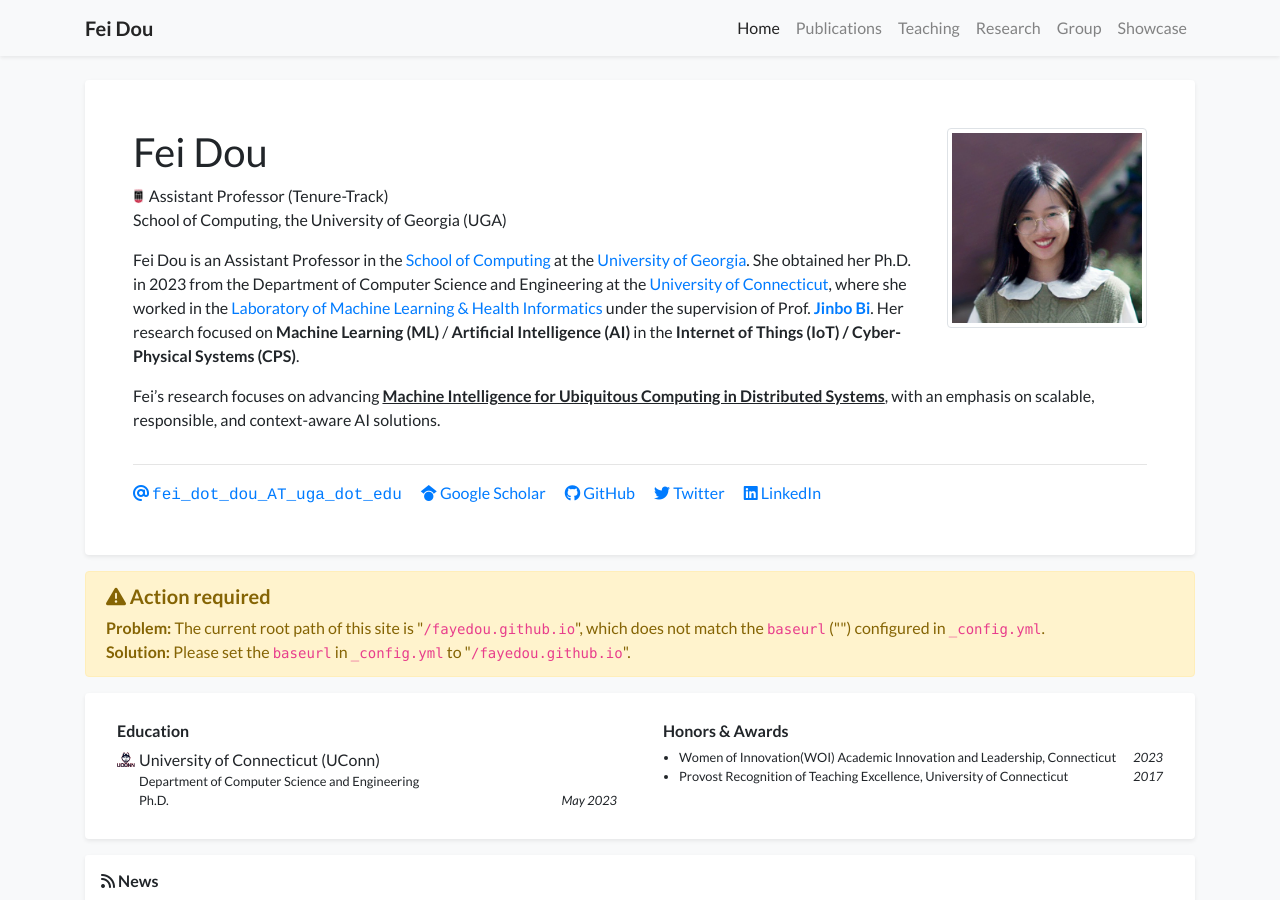
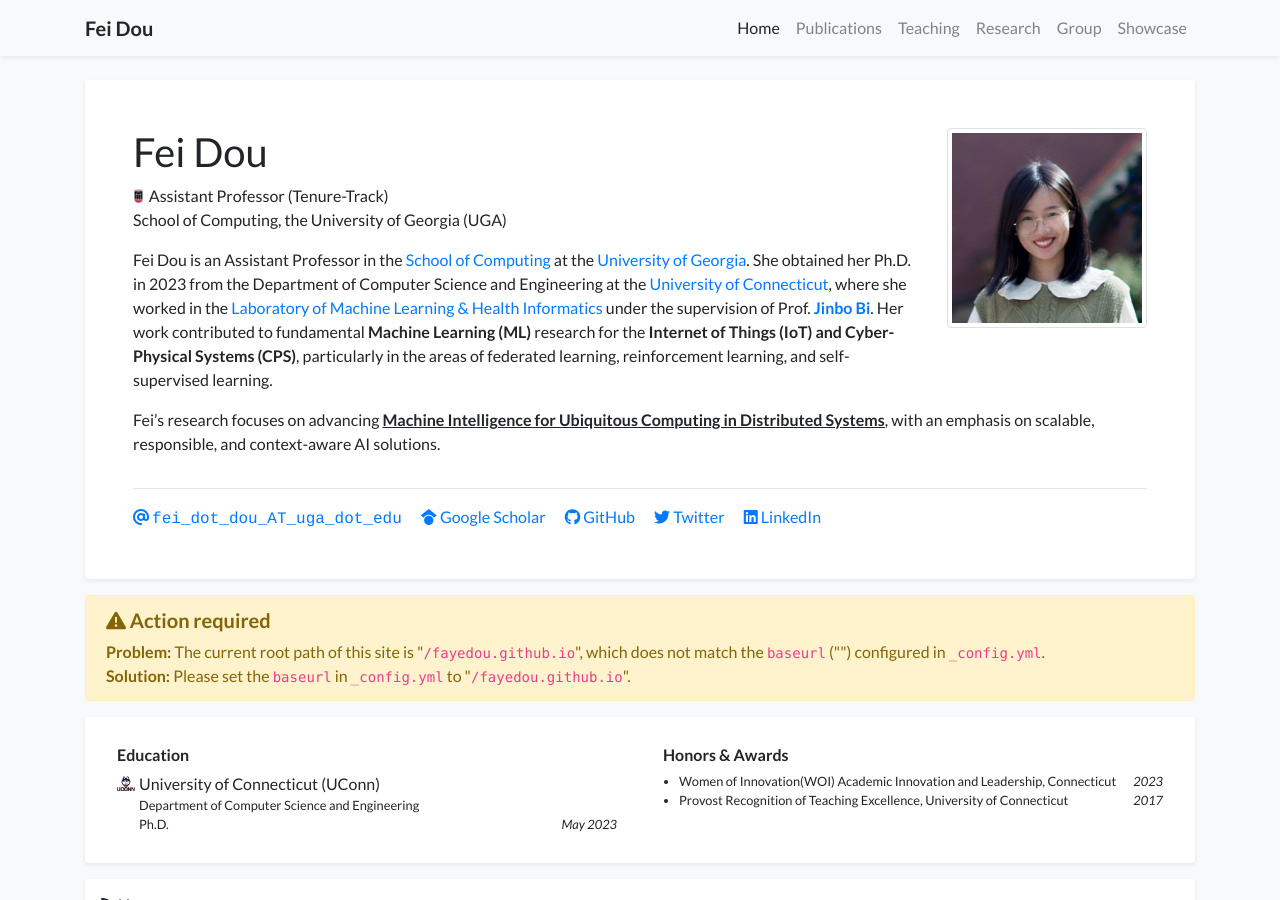
Before and after one commit to FayeDou/fayedou.github.io, a Jekyll site: the page built from index.html, in a window 1280 px wide and 900 px high. Built offline with Jekyll 4.4.1, drawn with Linux system fonts in a browser that asks for light colours; nearby versions of some CDN libraries; a style sheet for code colours, icons or effects is not loaded.

Commit message:
Update profile.yml

```diff
--- a/_data/profile.yml
+++ b/_data/profile.yml
@@ -22,8 +22,8 @@ linkedin: fei-dou-22300390/
 short_bio_text_justify: false
 short_bio: >-
   <p>Fei Dou is an Assistant Professor in the <a href="https://cs.uga.edu/">School of Computing</a> at the <a href="https://uga.edu/">University of Georgia</a>. She obtained her Ph.D. in 2023 from the Department of Computer Science and Engineering at the <a href="https://uconn.edu/">University of Connecticut</a>, where she worked in the
-  <a href="https://healthinfo.lab.uconn.edu/">Laboratory of Machine Learning & Health Informatics</a> under the supervision of Prof. <a href="https://jinbo-bi.uconn.edu/"><b>Jinbo Bi</b></a>. Her research focused on
-  <b> Machine Learning (ML) </b> / <b>Artificial Intelligence (AI)</b> in the <b> Internet of Things (IoT) / Cyber-Physical Systems (CPS)</b>.
+  <a href="https://healthinfo.lab.uconn.edu/">Laboratory of Machine Learning & Health Informatics</a> under the supervision of Prof. <a href="https://jinbo-bi.uconn.edu/"><b>Jinbo Bi</b></a>. Her work contributed to fundamental
+  <b> Machine Learning (ML) </b> research for the <b> Internet of Things (IoT) and Cyber-Physical Systems (CPS)</b>, particularly in the areas of federated learning, reinforcement learning, and self-supervised learning.
 
    </p>
   <p>
```
